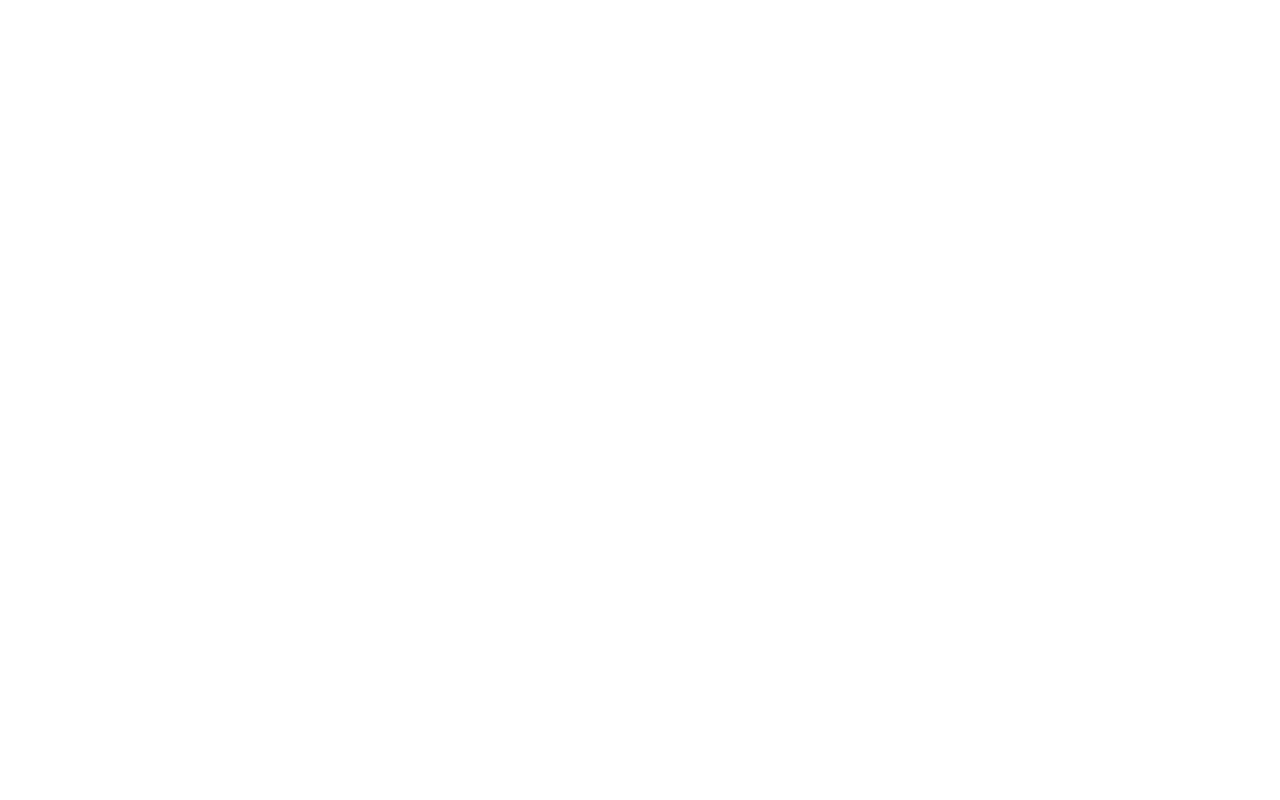
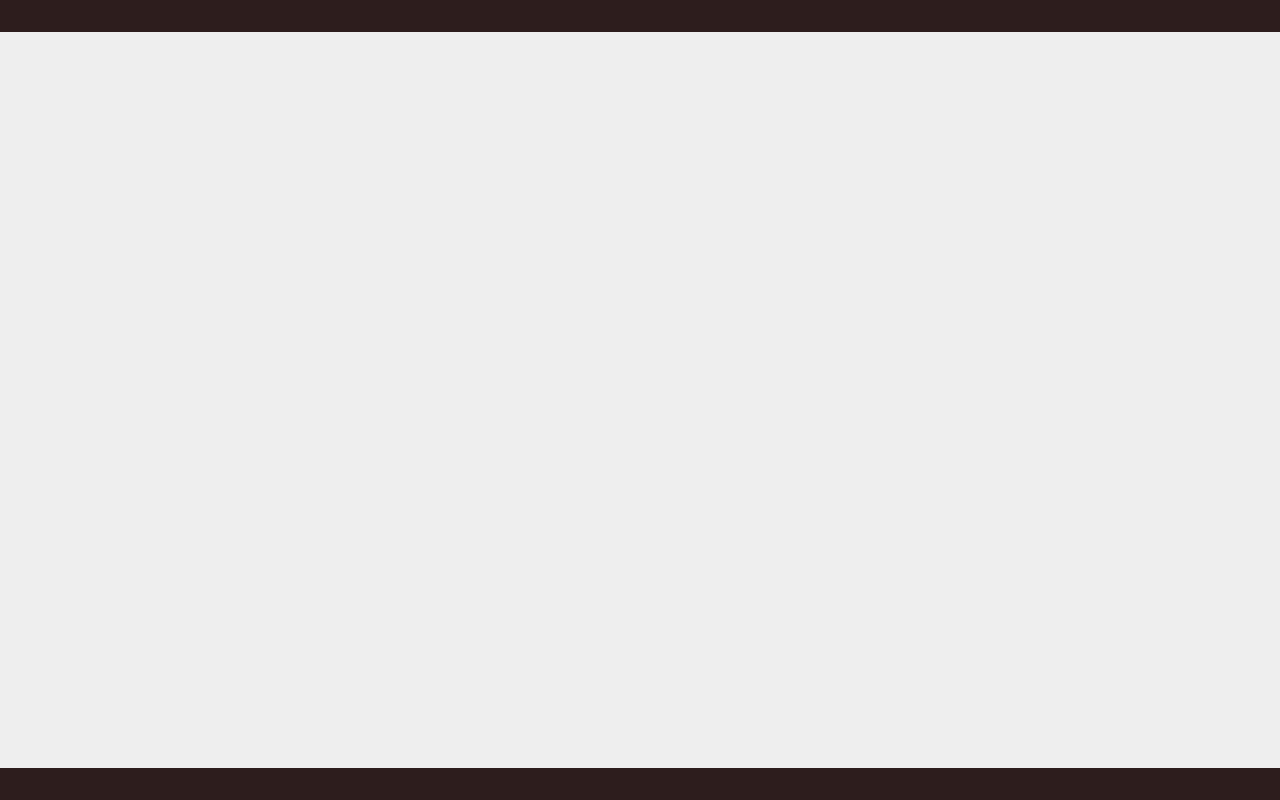
Before and after one commit to ElbekDeveloper/rsschool-cv, a plain HTML site: page index.html in a window 1280 px wide. Drawn offline with Linux system fonts and the light colour scheme.

Commit message:
feat: make basic layout

```diff
--- a/index.html
+++ b/index.html
@@ -6,5 +6,9 @@
     <link rel="stylesheet" href="./styles.css" />
     <title>HTML, CSS & Git Basics</title>
   </head>
-  <body></body>
+  <body class="body">
+    <header class="header"></header>
+    <main class="main"></main>
+    <footer class="footer"></footer>
+  </body>
 </html>
--- a/styles.css
+++ b/styles.css
@@ -0,0 +1,26 @@
+*,
+*::before,
+*::after {
+    padding: 0;
+    margin: 0;
+    box-sizing: border-box;
+}
+
+.body {
+    display: flex;
+    flex-direction: column;
+    min-height: 100vh;
+}
+
+.main {
+    flex-grow: 1;
+    display: flex;
+    background-color: #eee;
+}
+
+.header,
+.footer {
+    background-color: rgb(46, 29, 29);
+    padding: 1em;
+    text-align: center;
+}
```
